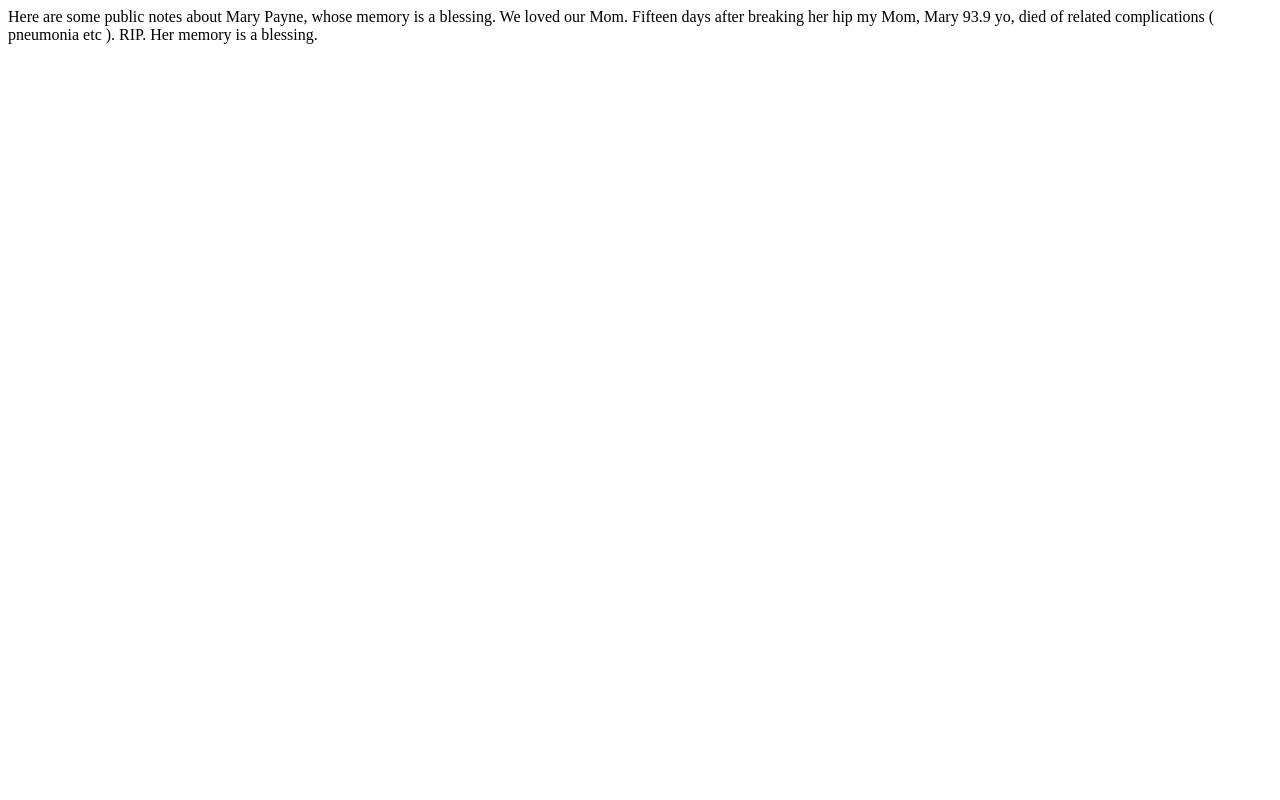
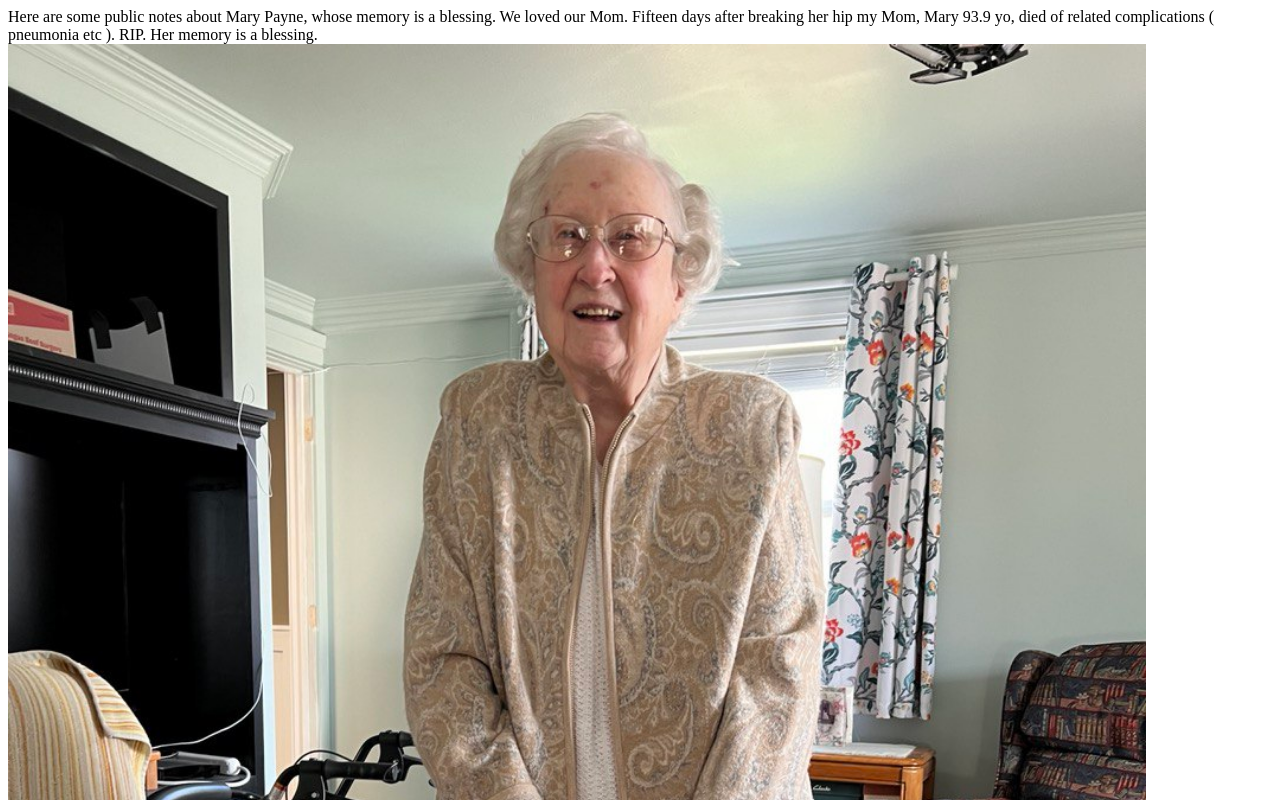
Before and after one commit to payne/mary, a plain HTML site: page index.html in a window 1280 px wide. Shown: the top 800 px of the page. Drawn offline with Linux system fonts and the light colour scheme.

Commit message:
Added image

```diff
--- a/index.html
+++ b/index.html
@@ -1,4 +1,8 @@
-<html><head><title>Mary Payne</title></head>
+<html><head><title>Mary Payne</title>
+
+    <link rel="stylesheet" href="style.css">
+
+</head>
 
 <body>
 
@@ -7,6 +11,7 @@
 
     Fifteen days after breaking her hip my Mom, Mary 93.9 yo, died of related complications ( pneumonia etc ).  RIP.  Her memory is a blessing.
 
+    <img src="Mary_Payne_2024-02-10.jpg" alt="Mary Payne 2024 Feb 10" class="responsive-img">
 
 </body>
 
--- /dev/null
+++ b/style.css
@@ -0,0 +1,4 @@
+.responsive-img {
+    width: 90%;
+    height: auto;
+  }
```
